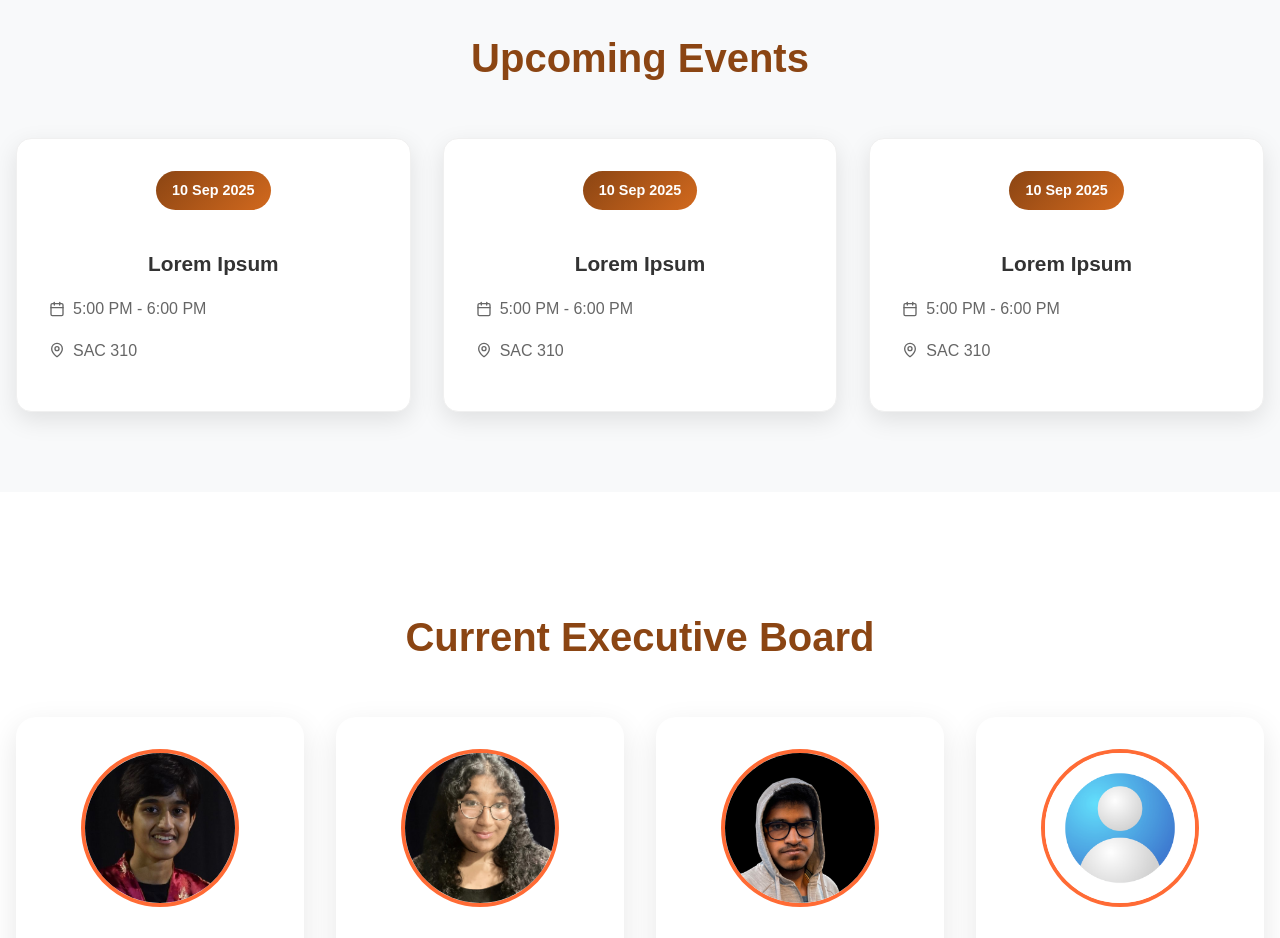
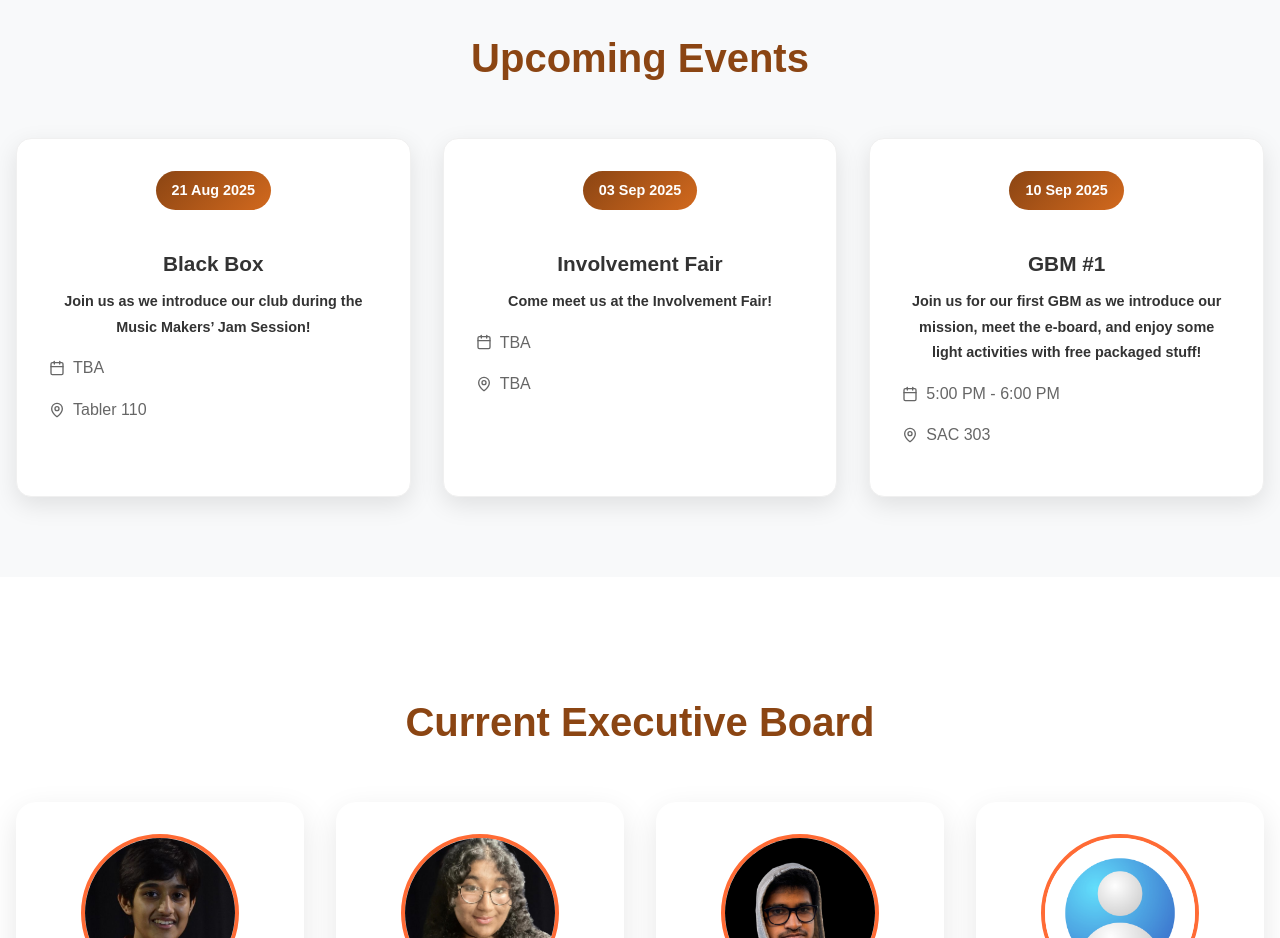
Before and after one commit to sumitkumar91/sbu-icm, a React (Vite) app: page / in a window 1280 px wide. Shown: the part 1660-2598 px from the top of the page. Built offline with nearby package versions, Linux system fonts and the light colour scheme.

Commit message:
events added

```diff
--- a/src/App.css
+++ b/src/App.css
@@ -240,6 +240,13 @@ body {
 
 .event-title {
   font-size: 1.3rem;
+  font-weight: bold;
+  margin-bottom: 0.5rem;
+  color: #333;
+}
+
+.event-description {
+  font-size: 0.9rem;
   font-weight: bold;
   margin-bottom: 0.5rem;
   color: #333;
--- a/src/App.jsx
+++ b/src/App.jsx
@@ -33,22 +33,25 @@ const IndianClassicalMusicClub = () => {
 
   const events = [
     {
-      date: '10 Sep 2025',
-      title: 'Lorem Ipsum',
-      time: '5:00 PM - 6:00 PM',
-      venue: 'SAC 310'
+      date: '21 Aug 2025',
+      title: 'Black Box',
+      description: "Join us as we introduce our club during the Music Makers’ Jam Session!",
+      time: 'TBA',
+      venue: 'Tabler 110'
+    },
+    {
+      date: '03 Sep 2025',
+      title: 'Involvement Fair',
+      description: "Come meet us at the Involvement Fair!",
+      time: 'TBA',
+      venue: 'TBA'
     },
     {
       date: '10 Sep 2025',
-      title: 'Lorem Ipsum',
+      title: 'GBM #1',
+      description: 'Join us for our first GBM as we introduce our mission, meet the e-board, and enjoy some light activities with free packaged stuff!',
       time: '5:00 PM - 6:00 PM',
-      venue: 'SAC 310'
-    },
-    {
-      date: '10 Sep 2025',
-      title: 'Lorem Ipsum',
-      time: '5:00 PM - 6:00 PM',
-      venue: 'SAC 310'
+      venue: 'SAC 303'
     }
   ];
 
@@ -215,6 +218,7 @@ const IndianClassicalMusicClub = () => {
             >
               <div className="event-date">{event.date}</div>
               <h3 className="event-title">{event.title}</h3>
+              <p6 className="event-description">{event.description}</p6>
               <p style={{color: '#666', display: 'flex', alignItems: 'center', gap: '0.5rem', marginBottom: '0.5rem'}}>
                 <Calendar size={16} />
                 {event.time}
```
